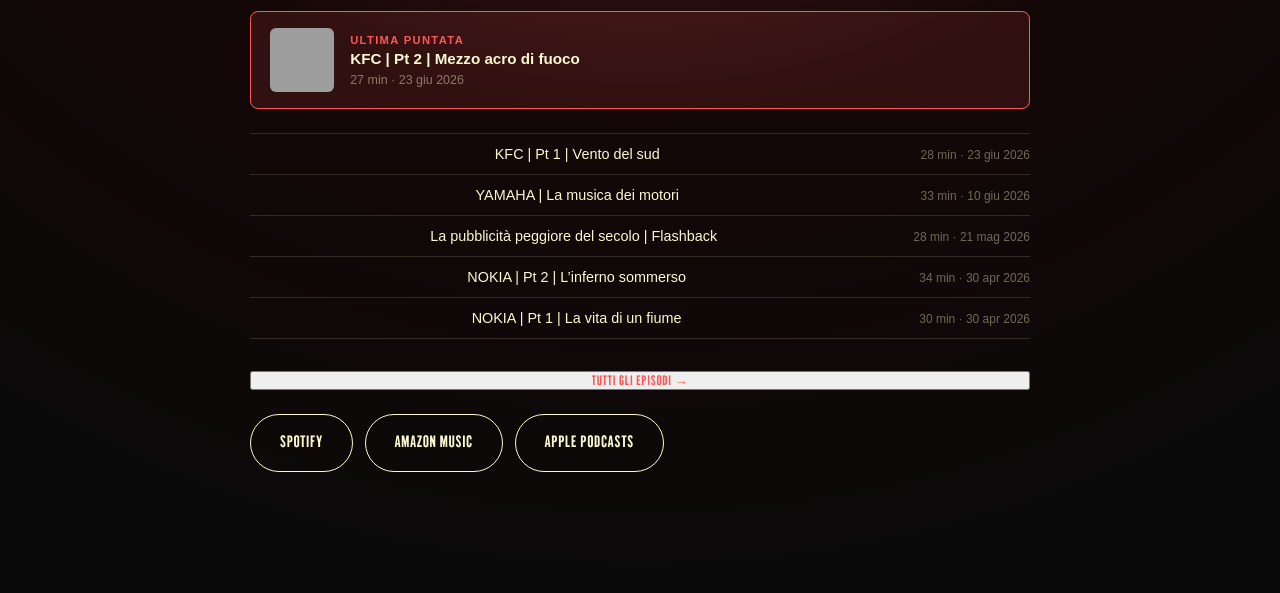
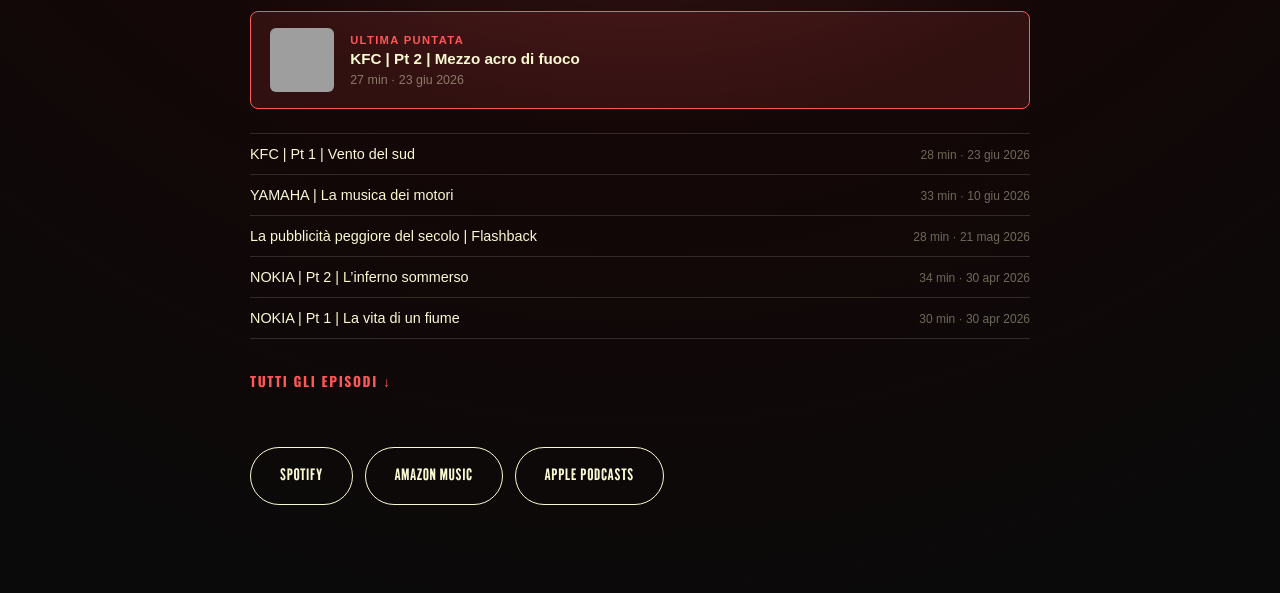
Before and after one commit to matteo492/storie-di-brand, a Next.js app: page / in a window 1280 px wide. Shown: the part 1340-1933 px from the top of the page. Built offline with nearby package versions, Linux system fonts and the light colour scheme; grey boxes are pictures that could not be loaded.

Commit message:
Lista podcast: titoli allineati a sinistra, CTA senza bordo, freccia giù, animazione espansione
Co-Authored-By: Claude Sonnet 4.6 <noreply@anthropic.com>

```diff
--- a/app/globals.css
+++ b/app/globals.css
@@ -615,10 +615,35 @@ img { max-width: 100%; display: block; }
   width: 100%;
   cursor: pointer;
   transition: color 0.15s;
+  text-align: left;
 }
 .sdb-podcast__list li button:hover .sdb-podcast__ep-title,
 .sdb-podcast__list li a:hover .sdb-podcast__ep-title { color: var(--red); }
 .sdb-podcast__list li button.active .sdb-podcast__ep-title { color: var(--red); }
+.sdb-podcast__more {
+  overflow: hidden;
+  max-height: 0;
+  transition: max-height 0.5s ease;
+}
+.sdb-podcast__more.open { max-height: 400px; }
+.sdb-podcast__expand-btn {
+  background: none;
+  border: none;
+  cursor: pointer;
+  color: var(--red);
+  font-family: inherit;
+  font-size: 0.85rem;
+  font-weight: 700;
+  letter-spacing: 0.12em;
+  text-transform: uppercase;
+  display: inline-flex;
+  align-items: center;
+  gap: 0.4rem;
+  padding: 0;
+  margin-bottom: 2rem;
+  transition: gap 0.2s;
+}
+.sdb-podcast__expand-btn:hover { gap: 0.7rem; }
 .sdb-podcast__ep-title {
   color: var(--cream);
   font-size: 0.9rem;
--- a/components/PodcastPlayer.tsx
+++ b/components/PodcastPlayer.tsx
@@ -28,11 +28,12 @@ export default function PodcastPlayer({ episodes }: { episodes: PodcastEp[] }) {
   const [expanded, setExpanded] = useState(false);
 
   const latest = episodes[0] ?? null;
-  const rest = expanded ? episodes.slice(1, 11) : episodes.slice(1, 6);
+  const first5 = episodes.slice(1, 6);
+  const next5 = episodes.slice(6, 11);
 
   return (
     <>
-      {/* Player embed — cambia con l'episodio selezionato */}
+      {/* Player embed */}
       <div className="sdb-podcast__player">
         <iframe
           key={selectedId}
@@ -71,10 +72,26 @@ export default function PodcastPlayer({ episodes }: { episodes: PodcastEp[] }) {
         </button>
       )}
 
-      {/* Lista episodi */}
-      {rest.length > 0 && (
-        <ul className="sdb-podcast__list">
-          {rest.map((ep) => (
+      {/* Lista episodi — sempre visibili */}
+      <ul className="sdb-podcast__list">
+        {first5.map((ep) => (
+          <li key={ep.id}>
+            <button
+              className={selectedId === ep.id ? "active" : ""}
+              onClick={() => setSelectedId(ep.id)}
+            >
+              <span className="sdb-podcast__ep-title">{ep.title}</span>
+              <span className="sdb-podcast__ep-meta">
+                {ep.duration && `${ep.duration} · `}
+                {formatDate(ep.date)}
+              </span>
+            </button>
+          </li>
+        ))}
+
+        {/* Episodi extra — animati */}
+        <div className={`sdb-podcast__more${expanded ? " open" : ""}`}>
+          {next5.map((ep) => (
             <li key={ep.id}>
               <button
                 className={selectedId === ep.id ? "active" : ""}
@@ -88,16 +105,16 @@ export default function PodcastPlayer({ episodes }: { episodes: PodcastEp[] }) {
               </button>
             </li>
           ))}
-        </ul>
-      )}
+        </div>
+      </ul>
 
       {/* CTA espandi / scopri altro */}
       {!expanded ? (
         <button
-          className="link-arrow"
+          className="sdb-podcast__expand-btn"
           onClick={() => setExpanded(true)}
         >
-          Tutti gli episodi →
+          Tutti gli episodi ↓
         </button>
       ) : (
         <a
```
